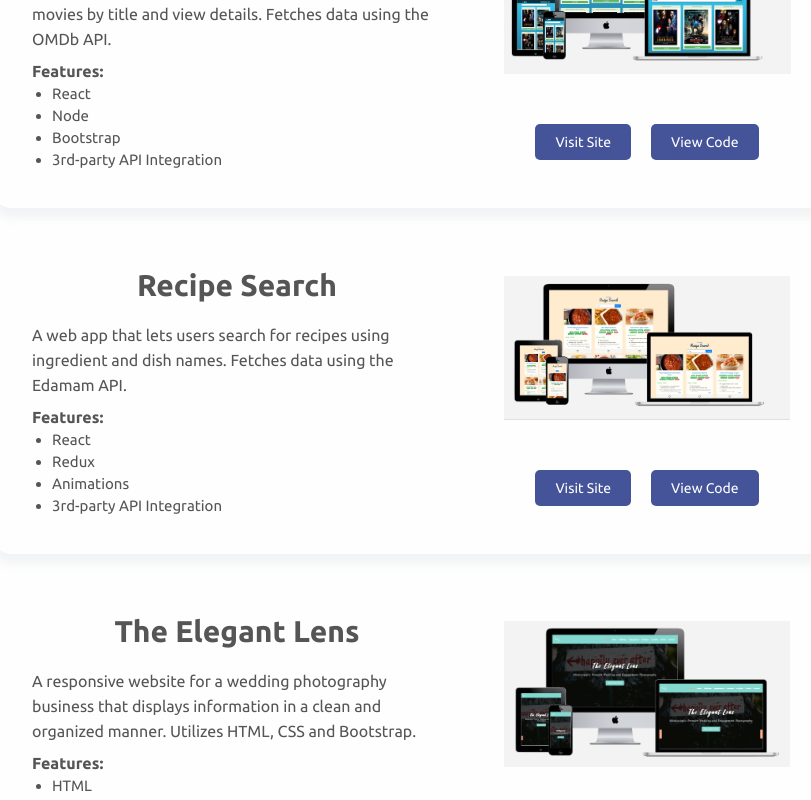
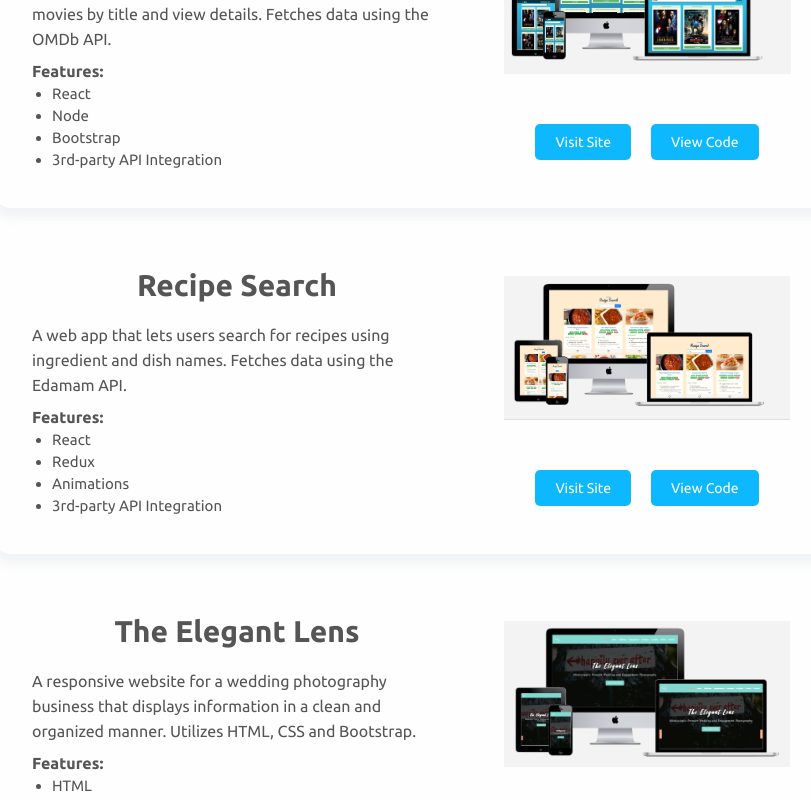
Before and after one commit to ReformedDevGuy/jl-portfolio-2019, a React (Create React App) app: page / in a window 1280 px wide. Shown: the part 1880-2680 px from the top of the page, without its empty margins (198-1009 px from the left). Built offline with nearby package versions, Linux system fonts and the light colour scheme.

Commit message:
Update _project.scss

```diff
--- a/src/styles/components/_project.scss
+++ b/src/styles/components/_project.scss
@@ -46,7 +46,7 @@
       margin-bottom: 1rem;
       font-size: 1.4rem;
       a {
-        background: $purple-med;
+        background: $blue-primary;
         padding: 1rem 2rem;
         margin: 1rem;
         border-radius: 5px;
```
